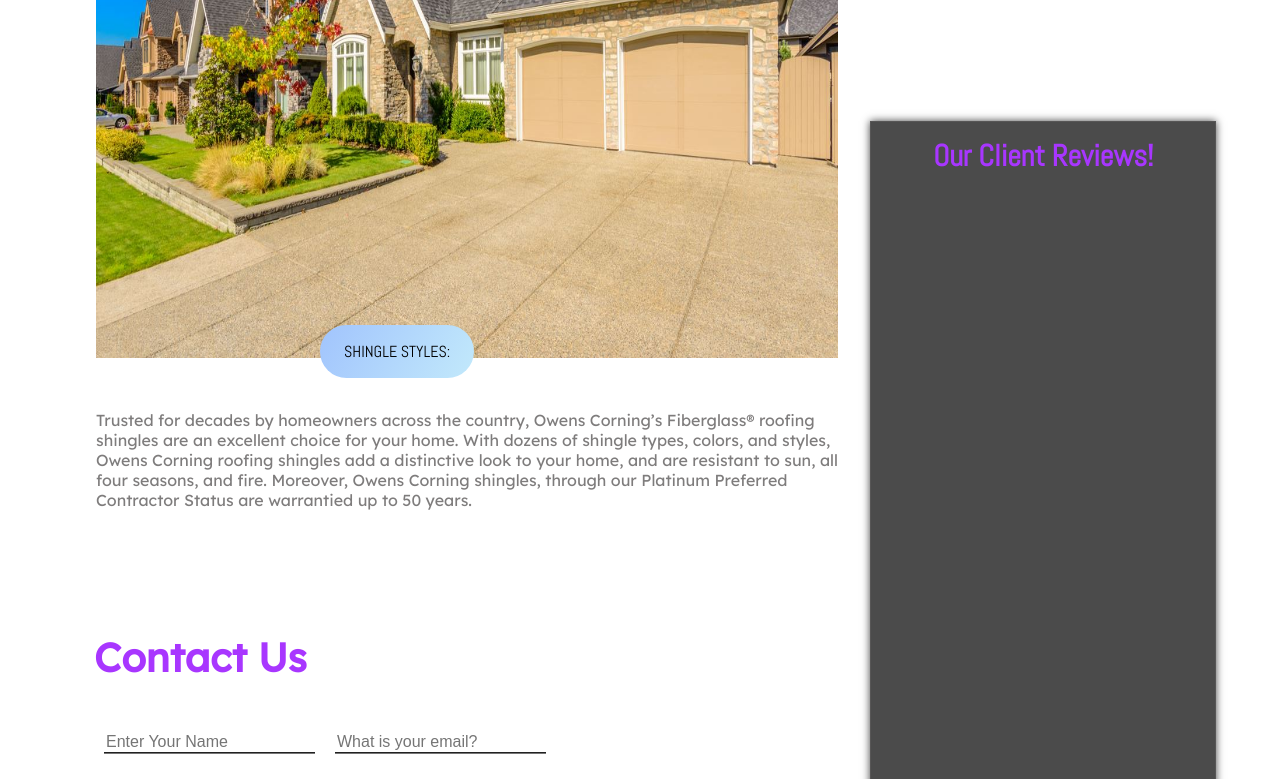
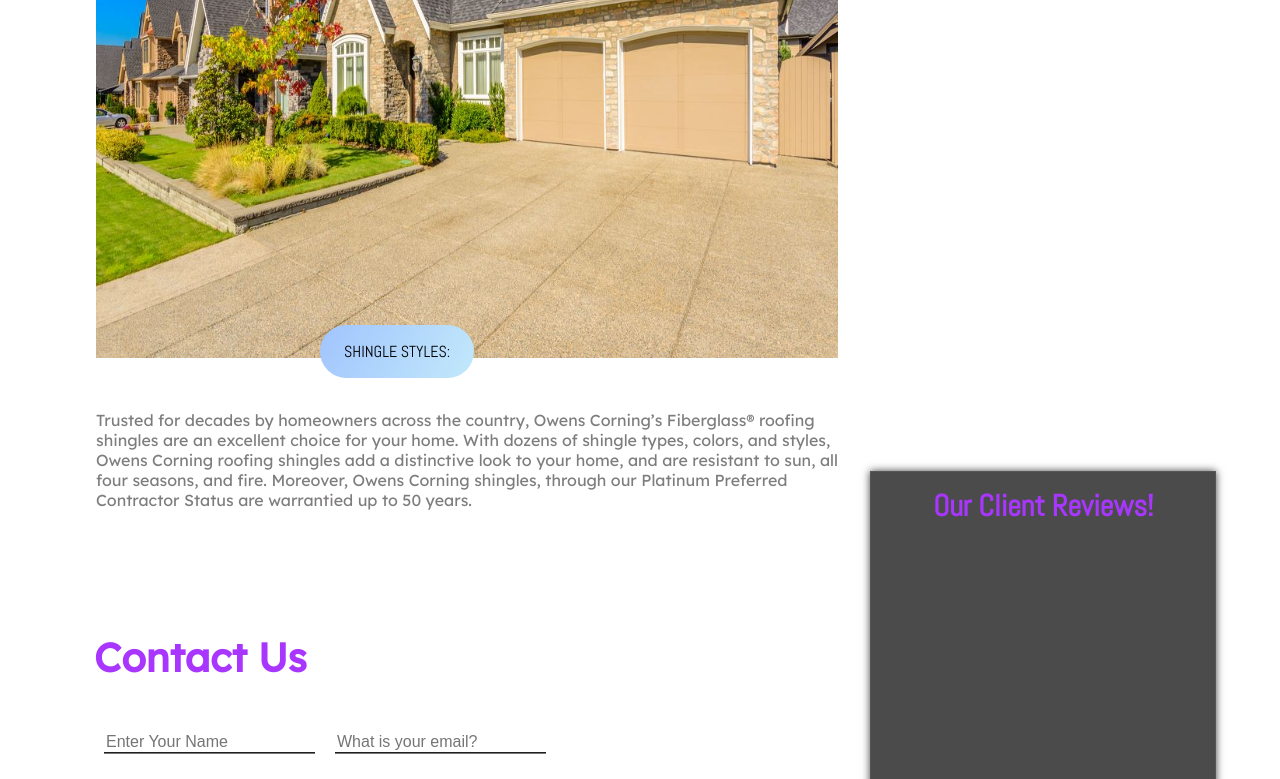
Before and after one commit to sali73/roof-app, a plain HTML site: page Index.html in a window 1280 px wide. Shown: the part 5320-6099 px from the top of the page. Drawn offline with Linux system fonts and the light colour scheme; no server answers.

Commit message:
first commit

```diff
--- a/css/Style.css
+++ b/css/Style.css
@@ -593,19 +593,15 @@ footer.footer .move-up span:hover{
 .review{
     box-shadow: 0 0 8px rgb(66, 66, 66);
     border: 1px solid rgb(87, 86, 86);
-    /* background-size: cover;
-    background-repeat: no-repeat; */
-    /* display: flex; */
-    /* background-image: url('../img/istok/cartoon.JPG');
-    background-size: cover; */
-    background-color: #4b4b4b
+    background-color: #4b4b4b;
+    margin-top: 350px;
   }
   .review-parts {
     background-color: #4b4b4b;
     padding: 10px;
   }
   .reviews-window{
-    height: 690px;
+    height: 340px;
     overflow: scroll;
     width: 400px;
   }
```
